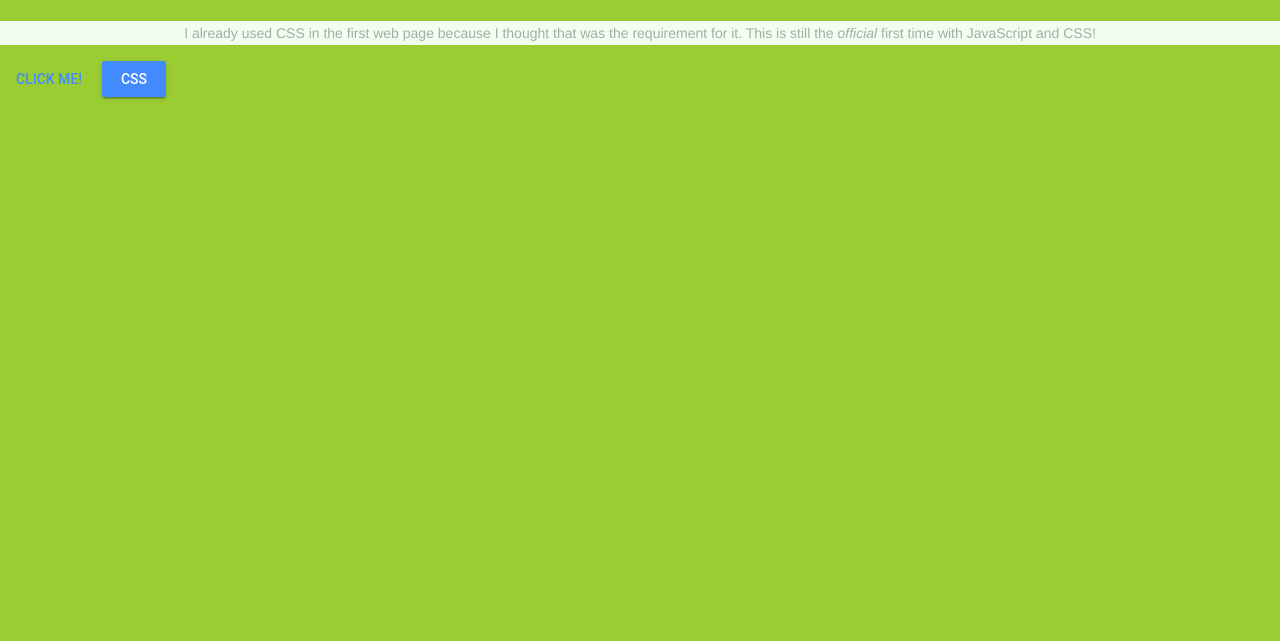
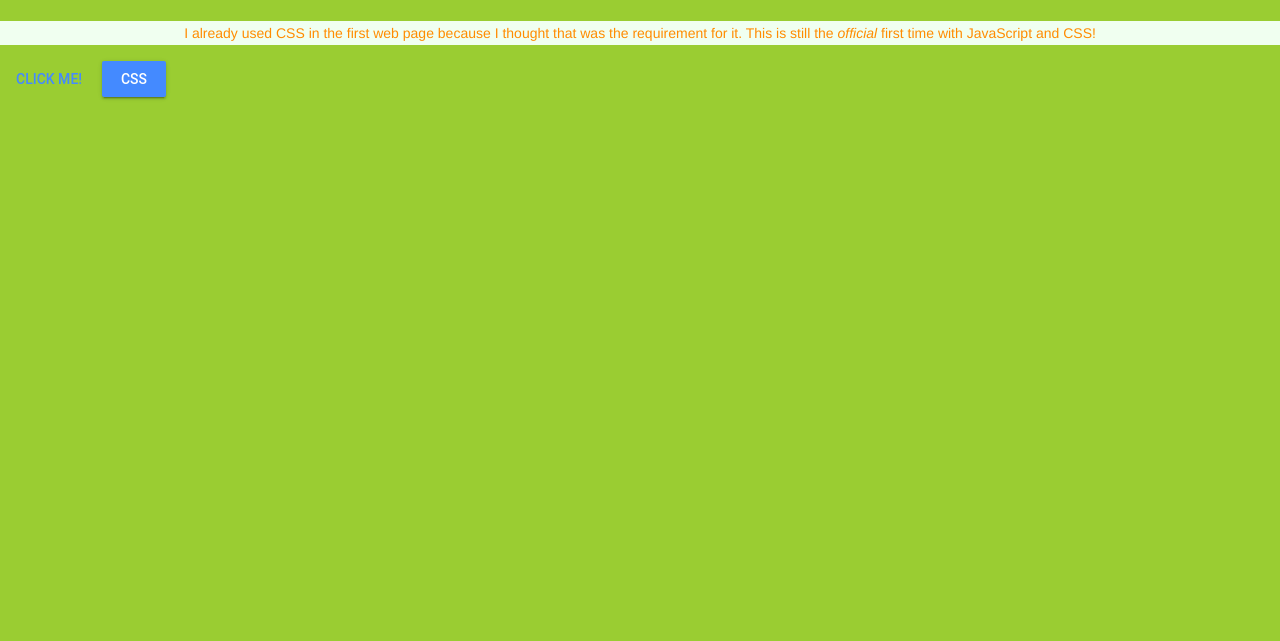
Before and after one commit to ICS20-Programming-ShylaO/Unit1-07-HTML-JS, a plain HTML site: page more_js.html in a window 1280 px wide. Shown: the part 183-824 px from the top of the page. Drawn offline with nearby package versions, Linux system fonts and the light colour scheme.

Commit message:
updated more_style

```diff
--- a/css/more_style.css
+++ b/css/more_style.css
@@ -16,6 +16,6 @@ h1 {
 
 p {
   background-color: honeydew;
-  color: darkgray;
+  color: darkorange;
   text-align: center;
 }
```
